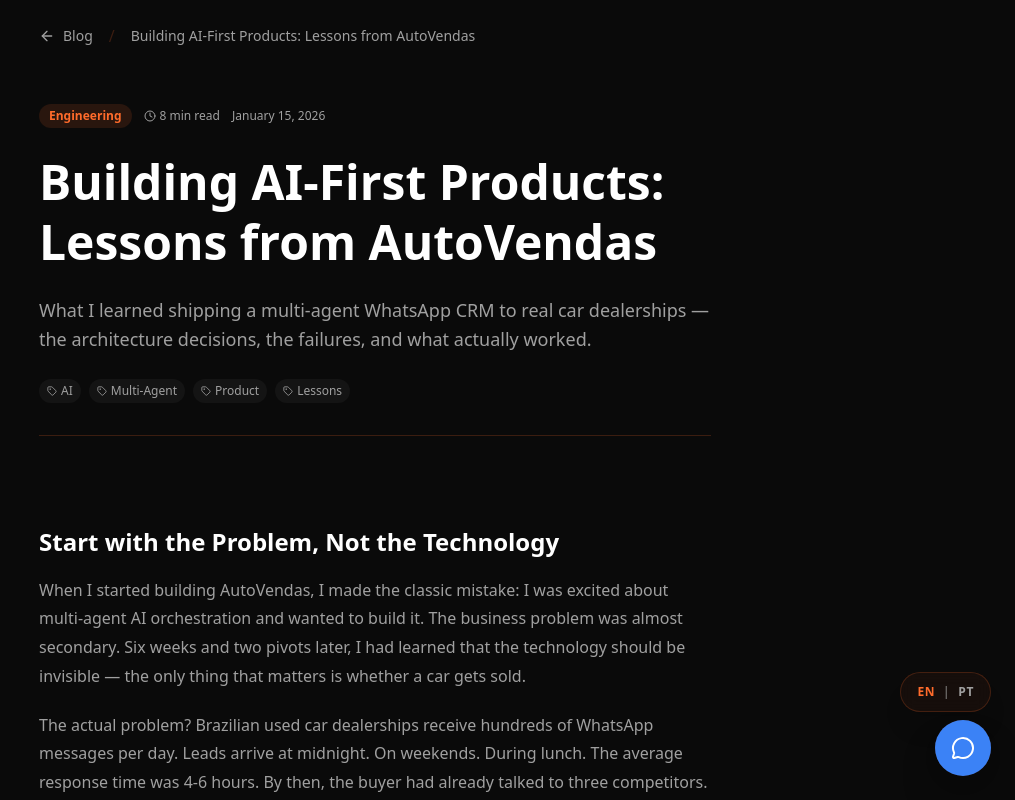
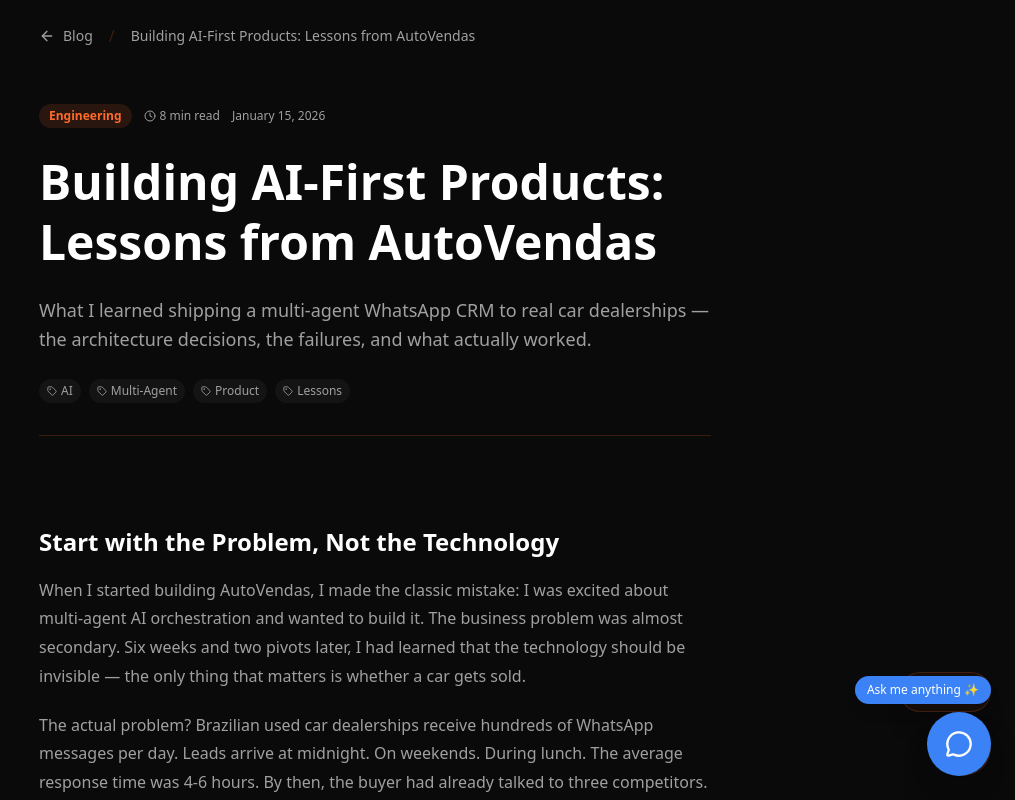
Before and after one commit to PeterTechDev/petersouza-dev, a Next.js app: page /blog/building-ai-first-products in a window 1280 px wide. Shown: the top 800 px of the page, without its empty margins (265-1280 px from the left). Built offline with nearby package versions, Linux system fonts and the light colour scheme; a web font is replaced by a local one.

Commit message:
feat: make chat bubble bigger, add pulse ring and 'Ask me anything' label

```diff
--- a/src/components/AskMeAnythingWidget.tsx
+++ b/src/components/AskMeAnythingWidget.tsx
@@ -290,15 +290,42 @@
         )}
       </AnimatePresence>
 
-      {/* Floating bubble button */}
+      {/* Floating bubble button with label */}
+      <motion.div
+        initial={{ scale: 0, opacity: 0 }}
+        animate={{ scale: 1, opacity: 1 }}
+        transition={{ delay: 1.5, type: "spring", stiffness: 200, damping: 15 }}
+        className="fixed bottom-6 right-4 sm:right-6 z-50 flex flex-col items-end gap-2"
+      >
+        {/* "Ask me anything" label — only visible when closed */}
+        <AnimatePresence>
+          {!open && (
+            <motion.div
+              initial={{ opacity: 0, x: 10 }}
+              animate={{ opacity: 1, x: 0 }}
+              exit={{ opacity: 0, x: 10 }}
+              transition={{ delay: 2.5, duration: 0.3 }}
+              className="px-3 py-1.5 rounded-full text-xs font-medium text-white shadow-lg pointer-events-none select-none"
+              style={{ backgroundColor: COLORS.accent }}
+            >
+              Ask me anything ✨
+            </motion.div>
+          )}
+        </AnimatePresence>
+
+        {/* Pulse ring behind button */}
+        {!open && (
+          <span
+            className="absolute bottom-0 right-0 w-16 h-16 rounded-full animate-ping opacity-30"
+            style={{ backgroundColor: COLORS.accent }}
+          />
+        )}
+
         <motion.button
-        initial={{ scale: 0 }}
-        animate={{ scale: 1 }}
           whileHover={{ scale: 1.1 }}
           whileTap={{ scale: 0.95 }}
-        transition={{ delay: 1.5, type: "spring", stiffness: 200, damping: 15 }}
           onClick={() => setOpen((prev) => !prev)}
-        className="fixed bottom-6 right-4 sm:right-6 z-50 w-14 h-14 rounded-full flex items-center justify-center shadow-lg"
+          className="relative w-16 h-16 rounded-full flex items-center justify-center shadow-xl"
           style={{ backgroundColor: COLORS.accent }}
           aria-label={open ? "Close chat" : "Open Ask Me Anything chat"}
         >
@@ -311,7 +338,7 @@
                 exit={{ rotate: 90, opacity: 0 }}
                 transition={{ duration: 0.15 }}
               >
-              <X className="w-6 h-6 text-white" />
+                <X className="w-7 h-7 text-white" />
               </motion.div>
             ) : (
               <motion.div
@@ -321,11 +348,12 @@
                 exit={{ rotate: -90, opacity: 0 }}
                 transition={{ duration: 0.15 }}
               >
-              <MessageCircle className="w-6 h-6 text-white" />
+                <MessageCircle className="w-7 h-7 text-white" />
               </motion.div>
             )}
           </AnimatePresence>
         </motion.button>
+      </motion.div>
     </>
   );
 }
```
Lines whose indentation alone changed are shown as unchanged.
